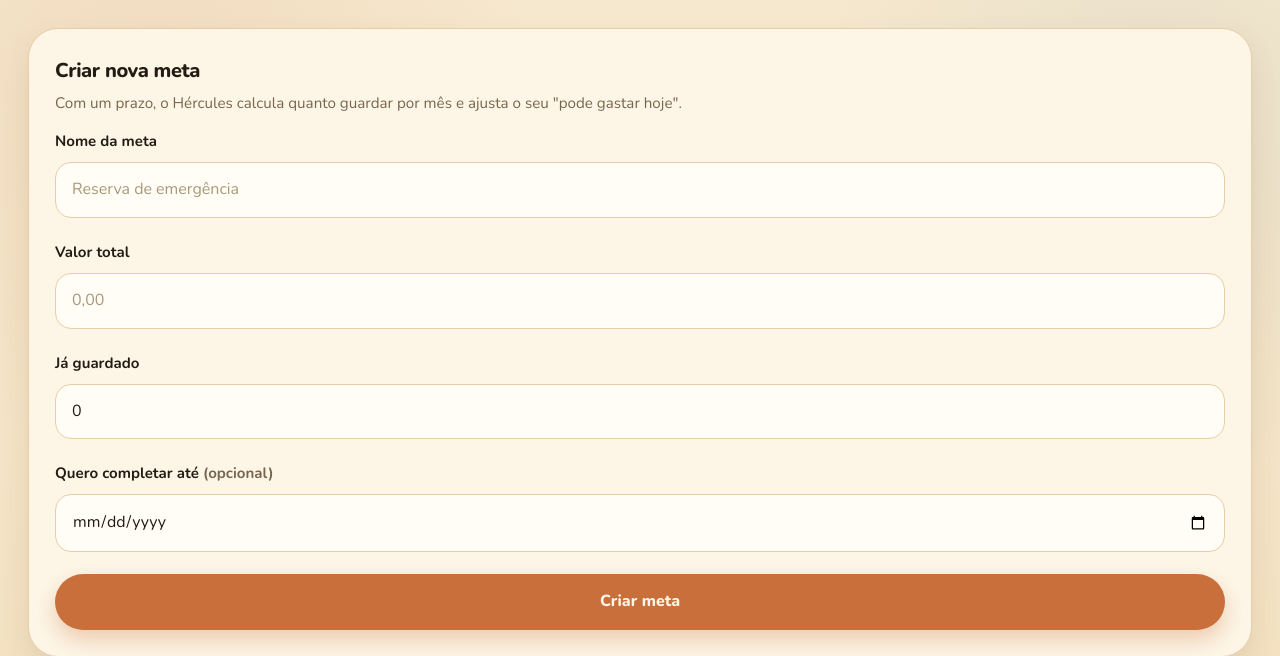
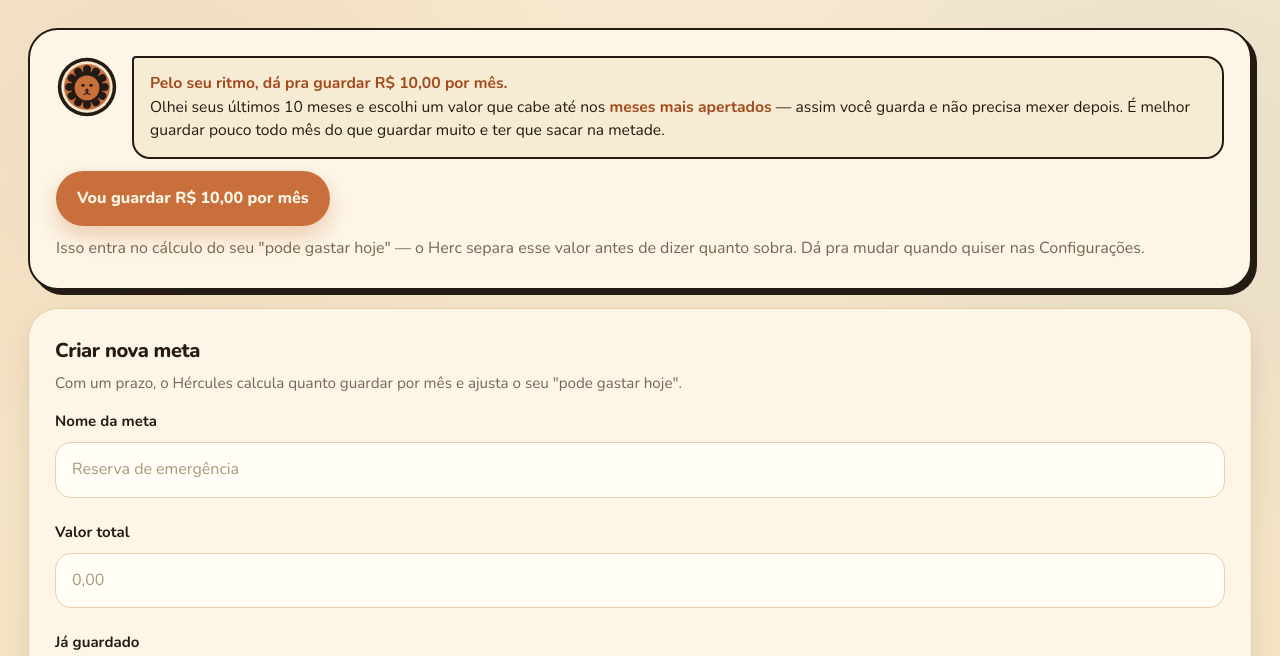
Before and after one commit to rjuan98/Hercules, a Flask app: template templates/metas.html in a window 1280 px wide. Shown: the top 656 px of the page. Run offline with Flask 3, Linux system fonts and the light colour scheme; the template is opened without the code that fills it: most values are stand-ins (such as "Sample title", 1, 10 or a date in 2020).

Commit message:
Meta que cabe no bolso: guardar pouco e não precisar mexer
Nasceu do que a mãe do Matheus disse: "não consigo juntar dinheiro, o que eu
guardo eu tenho que mexer, fico sufocada". O problema não é disciplina — é meta
mal calibrada. Guardar 400 e sacar 200 no dia 20 confirma o "eu não consigo";
guardar 90 e manter constrói confiança.

- sugerir_guardar_mensal(): olha os meses FECHADOS e sugere 80% do PIOR mês que
  sobrou, arredondado pra número fácil de lembrar. De propósito não usa a média:
  num histórico de 120/500/300 de sobra, a média (307) quebraria em dois dos
  três meses; a sugestão sai 90 e cabe em todos.
- Quando nenhum mês sobrou, sugere R$ 20 simbólicos com tom de acolhimento
  ("isso acontece, e não é falta de disciplina") em vez de cobrança.
- Sem histórico suficiente (menos de 2 meses fechados) não promete nada.
- Aceitar grava a meta mensal, que já entra no cálculo do "pode gastar hoje" —
  o Herc separa o valor antes de dizer quanto sobra.

Bateria: 189 checagens (8 novas), incluindo que usa o pior mês e não a média.

Co-Authored-By: Claude Sonnet 5 <noreply@anthropic.com>

```diff
--- a/app.py
+++ b/app.py
@@ -2290,6 +2290,55 @@ def home():
     )
 
 
+def _valor_redondo(v: float) -> int:
+    """Número fácil de lembrar: 87 vira 85, 137 vira 130, 640 vira 600."""
+    if v < 50:
+        return max(10, int(v // 5) * 5)
+    if v < 200:
+        return int(v // 10) * 10
+    return int(v // 50) * 50
+
+
+def sugerir_guardar_mensal(user_id: int, meses: int = 6) -> dict[str, Any] | None:
+    """Quanto a pessoa CONSEGUE guardar sem precisar mexer depois.
+
+    Usa o PIOR mês (não a média) de propósito: meta que se cumpre constrói
+    confiança; meta que se quebra confirma o "eu não consigo guardar". Melhor
+    guardar pouco e manter do que guardar muito e sacar na metade do mês.
+    """
+    hoje = date.today()
+    desde = (hoje - timedelta(days=31 * (meses + 1))).isoformat()
+    with get_db() as db:
+        rows = db.execute(
+            """SELECT strftime('%Y-%m', COALESCE(data_transacao, created_at)) AS mes,
+                      SUM(CASE WHEN tipo = 'entrada' THEN valor ELSE 0 END) AS entrou,
+                      SUM(CASE WHEN tipo = 'saida' AND no_credito = 0 THEN valor ELSE 0 END) AS saiu
+               FROM transacoes
+               WHERE user_id = ? AND fonte != 'ajuste'
+                 AND date(COALESCE(data_transacao, created_at)) >= date(?)
+               GROUP BY mes ORDER BY mes DESC""",
+            (user_id, desde),
+        ).fetchall()
+
+    mes_atual = hoje.strftime("%Y-%m")  # mês corrente ainda não fechou: não conta
+    fechados = [r for r in rows if r["mes"] != mes_atual and float(r["entrou"] or 0) > 0]
+    if len(fechados) < 2:
+        return None  # sem histórico suficiente pra prometer qualquer coisa
+
+    sobras = [float(r["entrou"] or 0) - float(r["saiu"] or 0) for r in fechados]
+    positivas = [s for s in sobras if s > 0]
+
+    if not positivas:
+        # Nenhum mês sobrou: começar simbólico, só pra criar o hábito
+        return {"valor": 20, "meses": len(fechados), "apertado": True,
+                "pior": min(sobras), "melhor": max(sobras)}
+
+    # 80% do pior mês que sobrou: cabe até nos meses ruins
+    valor = _valor_redondo(min(positivas) * 0.8)
+    return {"valor": max(10, valor), "meses": len(fechados), "apertado": False,
+            "pior": min(sobras), "melhor": max(sobras)}
+
+
 def detectar_assinaturas(user_id: int, meses: int = 5) -> dict[str, Any]:
     """Acha o que se repete todo mês (Netflix, academia, seguro...). Critério: mesmo
     lugar, valor parecido, em 3+ meses diferentes. É o gasto que passa despercebido
@@ -2762,7 +2811,8 @@ def metas():
         "r6": custo_mensal * 6,
     }
     novo = request.args.get("novo", type=int)
-    return render_template("metas.html", user=user, goals=goals_view, stats=stats, novo=novo, reserva=reserva)
+    return render_template("metas.html", user=user, goals=goals_view, stats=stats, novo=novo,
+                           reserva=reserva, guardar=sugerir_guardar_mensal(user["id"]))
 
 
 def calc_dividas(user_id: int) -> dict[str, Any]:
@@ -2865,6 +2915,22 @@ def reserva_usar_saldo_real():
             return redirect(url_for("metas"))
         db.execute("UPDATE metas SET valor_atual = ? WHERE id = ?", (float(real), goal["id"]))
     flash(f"Reserva atualizada pelo banco: {money(real)}.")
+    return redirect(url_for("metas"))
+
+
+@app.route("/metas/quanto-guardar", methods=["POST"])
+@login_required
+def definir_guardar_mensal():
+    """Aceita a sugestão de quanto dá pra guardar por mês."""
+    user = current_user()
+    valor = parse_money(request.form.get("valor"))
+    if valor <= 0:
+        flash("Valor inválido.")
+        return redirect(url_for("metas"))
+    with get_db() as db:
+        db.execute("UPDATE usuarios SET meta_mensal = ? WHERE id = ?", (valor, user["id"]))
+    session["meta_mensal"] = valor
+    flash(f"Combinado: {money(valor)} por mês. Vou contar com isso no seu \"pode gastar hoje\".")
     return redirect(url_for("metas"))
 
 
--- a/templates/metas.html
+++ b/templates/metas.html
@@ -4,6 +4,36 @@
 {% block page_subtitle %}Reserva, viagem, casa e qualquer objetivo seu.{% endblock %}
 
 {% block content %}
+{% if guardar %}
+<section class="page-card suggestion-card" style="margin-bottom:18px;">
+    <div class="hercules-greeting" style="margin-bottom:12px;">
+        <img src="{{ url_for('static', filename='herc.svg', v='2') }}" alt="Herc" class="hercules-avatar">
+        <div class="hercules-bubble">
+            {% if guardar.apertado %}
+            <strong>Vamos começar pequeno?</strong><br>
+            Olhei seus últimos {{ guardar.meses }} meses e o dinheiro tem ficado justo — isso acontece,
+            e não é falta de disciplina. Que tal separar <strong>{{ guardar.valor|money }}</strong> por mês
+            só pra criar o hábito? Quando sobrar mais, a gente aumenta.
+            {% else %}
+            <strong>Pelo seu ritmo, dá pra guardar {{ guardar.valor|money }} por mês.</strong><br>
+            Olhei seus últimos {{ guardar.meses }} meses e escolhi um valor que cabe até nos
+            <strong>meses mais apertados</strong> — assim você guarda e não precisa mexer depois.
+            É melhor guardar pouco todo mês do que guardar muito e ter que sacar na metade.
+            {% endif %}
+        </div>
+    </div>
+    <form method="POST" action="{{ url_for('definir_guardar_mensal') }}">
+        <input type="hidden" name="csrf_token" value="{{ csrf_token() }}">
+        <input type="hidden" name="valor" value="{{ guardar.valor }}">
+        <button type="submit" class="button button-primary">Vou guardar {{ guardar.valor|money }} por mês</button>
+    </form>
+    <p class="helper-text" style="margin-top:10px;">
+        Isso entra no cálculo do seu "pode gastar hoje" — o Herc separa esse valor antes de dizer
+        quanto sobra. Dá pra mudar quando quiser nas Configurações.
+    </p>
+</section>
+{% endif %}
+
 {% if stats['saldo_investido'] is not none %}
 {% for g in goals if 'reserva' in (g.row['nome'] or '')|lower and g.row['ativo'] %}
 {% if (g.row['valor_atual']|float - stats['saldo_investido'])|abs > 0.01 %}
```
Also changed, not shown: testes.py (+37 -0 lines).
